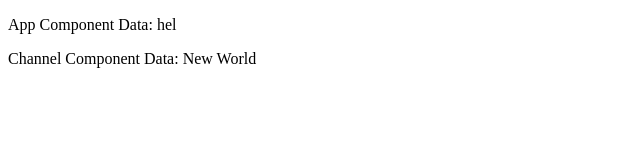
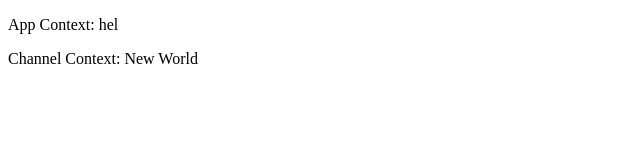
Before and after one commit to rhkdgns95/react-hooks-tutorials, a React (Create React App) app: page / in a window 1280 px wide. Shown: the top 160 px of the page, without its empty margins (0-640 px from the left). Built offline with nearby package versions, Linux system fonts and the light colour scheme.

Commit message:
#1.14 useContext Hook Part 2.

```diff
--- a/src/App.tsx
+++ b/src/App.tsx
@@ -18,6 +18,7 @@ interface IProps {
 
 export const AppContext: React.Context<IProps> = React.createContext<IProps>({componentName: "APP"});
 export const ChannelContext: React.Context<IProps> = React.createContext<IProps>({componentName: "Channel"})
+
 const App =  () => {
   const value = {
     componentName: "hel",
--- a/src/Component/ComponentC/index.tsx
+++ b/src/Component/ComponentC/index.tsx
@@ -1,24 +1,15 @@
-import React from "react";
+import React, { useContext } from "react";
 import { AppContext, ChannelContext } from "../../App";
 
-const ComponentC = (props) => {
+const ComponentC = () => {
+    const {componentName: componentApp} = useContext(AppContext);
+    const {componentName: componentChannel} = useContext(ChannelContext);
+
     return (
-        <AppContext.Consumer>
-            {
-                appData => (
-                    <ChannelContext.Consumer>
-                        {
-                            channelData => (
-                                 <div>
-                                     <p>App Component Data: {appData.componentName}</p>
-                                     <p>Channel Component Data: {channelData.componentName}</p>
-                                 </div>
-                            )
-                        }
-                    </ChannelContext.Consumer>
-                )
-            }
-        </AppContext.Consumer>
+        <div>
+            <p>App Context: { componentApp }</p>
+            <p>Channel Context: { componentChannel }</p>
+        </div>
     )
 };
 
```
